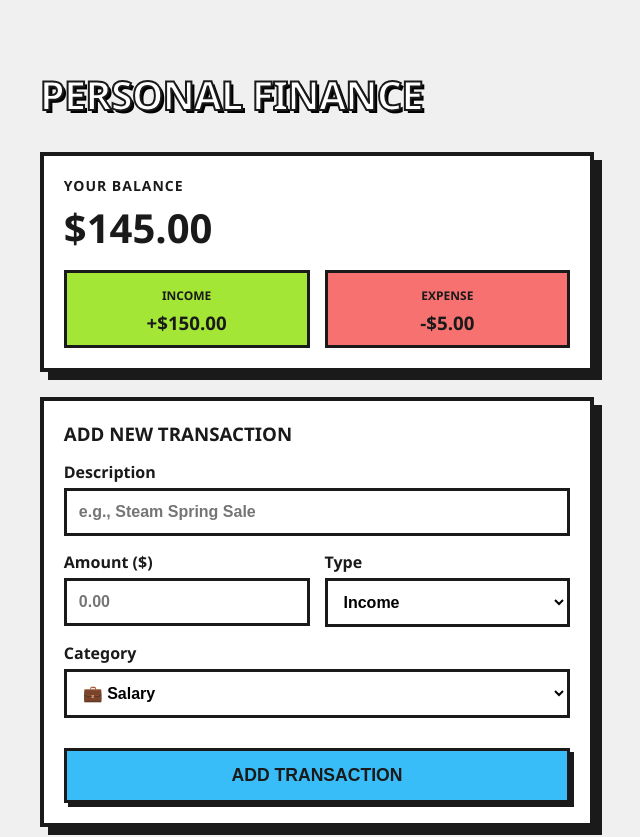
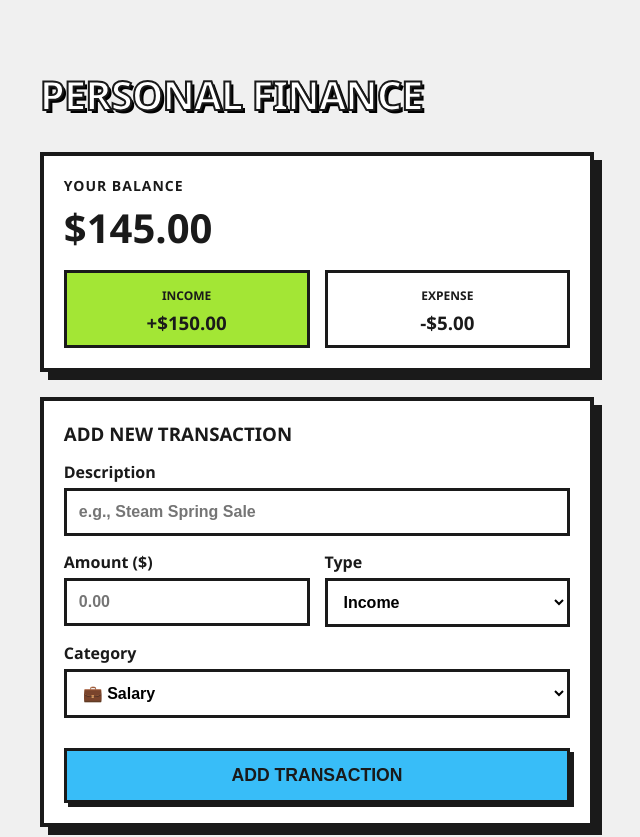
Before and after one commit to Alvinfaizt/personal-finance-dashboard, a React (Vite) app: page / in a window 1280 px wide. Shown: the top 837 px of the page, without its empty margins (323-963 px from the left). Built offline with nearby package versions, Linux system fonts and the light colour scheme.

Commit message:
Feat: update BalanceBox to display deficit warning and adjust styles based on balance status

```diff
--- a/src/components/BalanceBox.jsx
+++ b/src/components/BalanceBox.jsx
@@ -9,13 +9,20 @@ function BalanceBox({ transactions }) {
 
   const balance = income - expense;
 
+  // Tentukan apakah saldo sedang kritis atau tidak
+  const isDeficit = balance <= 0;
+
   return (
-    <div className="neo-box" style={{ display: 'flex', flexDirection: 'column', gap: '15px' }}>
+    // Jika isDeficit true, pakai kelas 'neo-box-danger', jika tidak pakai 'neo-box' biasa
+    <div className={isDeficit ? "neo-box-danger" : "neo-box"} style={{ display: 'flex', flexDirection: 'column', gap: '15px' }}>
       <div>
-        <h3 style={{ margin: 0, uppercase: 'true', fontSize: '14px', fontWeight: 800, letterSpacing: '1px' }}>YOUR BALANCE</h3>
+        <h3 style={{ margin: 0, fontSize: '14px', fontWeight: 800, letterSpacing: '1px' }}>
+          {isDeficit ? "⚠️ SYSTEM DEFICIT" : "YOUR BALANCE"}
+        </h3>
         <h1 style={{ margin: '5px 0 0 0', fontSize: '2.5rem', fontWeight: 900 }}>
           ${balance.toFixed(2)}
         </h1>
+        {isDeficit && <p style={{ margin: '5px 0 0 0', fontWeight: 800, fontSize: '12px', color: '#1a1a1a' }}>WARNING: STOP SPENDING!</p>}
       </div>
 
       <div style={{ display: 'flex', justifyContent: 'space-between', gap: '15px' }}>
@@ -24,7 +31,7 @@ function BalanceBox({ transactions }) {
           <h3 style={{ margin: '5px 0 0 0', fontWeight: 900 }}>+${income.toFixed(2)}</h3>
         </div>
 
-        <div style={{ flex: 1, backgroundColor: '#f87171', border: '3px solid #1a1a1a', padding: '10px', textAlign: 'center' }}>
+        <div style={{ flex: 1, backgroundColor: '#ffffff', border: '3px solid #1a1a1a', padding: '10px', textAlign: 'center' }}>
           <span style={{ fontSize: '12px', fontWeight: 800 }}>EXPENSE</span>
           <h3 style={{ margin: '5px 0 0 0', fontWeight: 900 }}>-${expense.toFixed(2)}</h3>
         </div>
```
